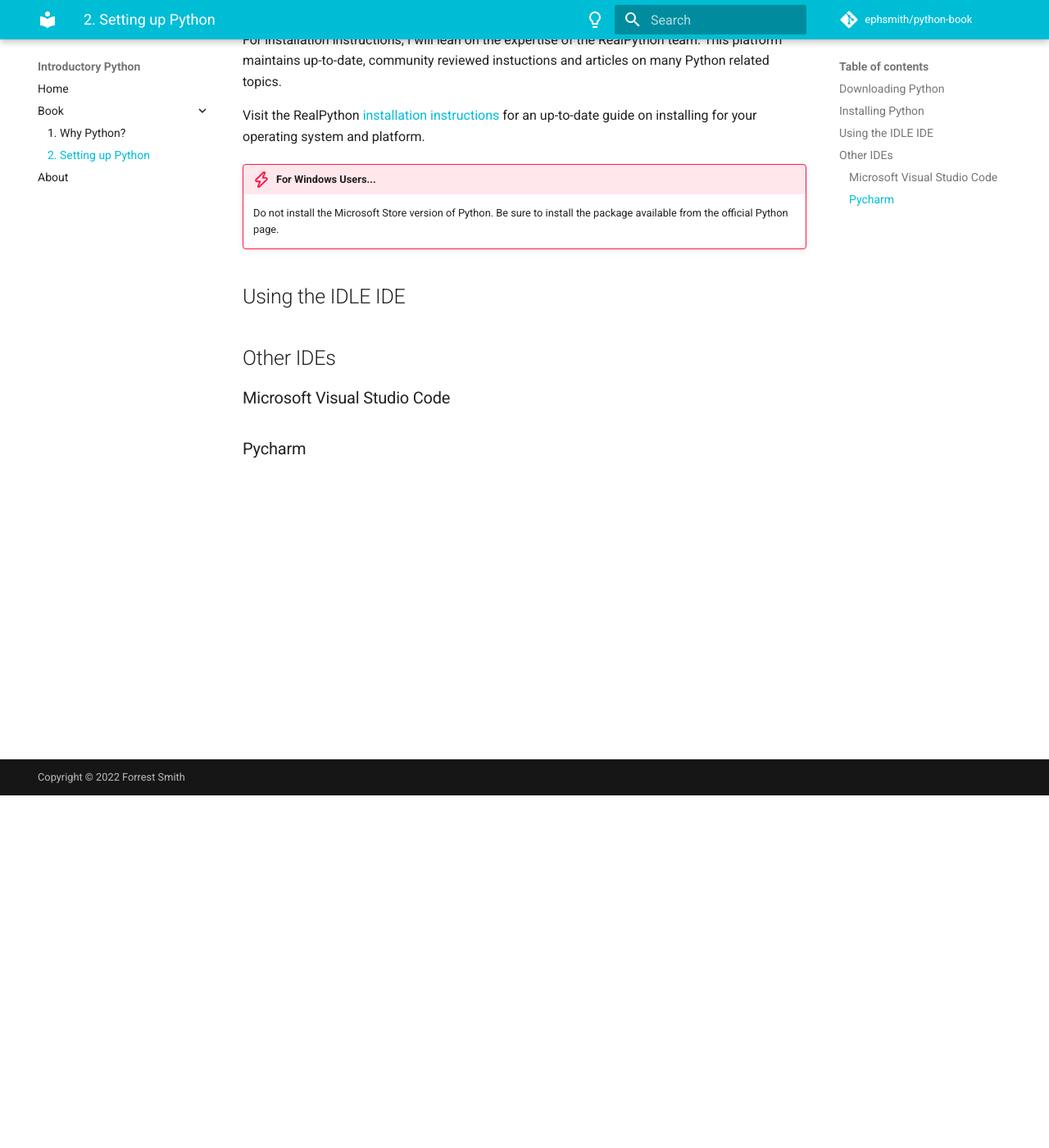
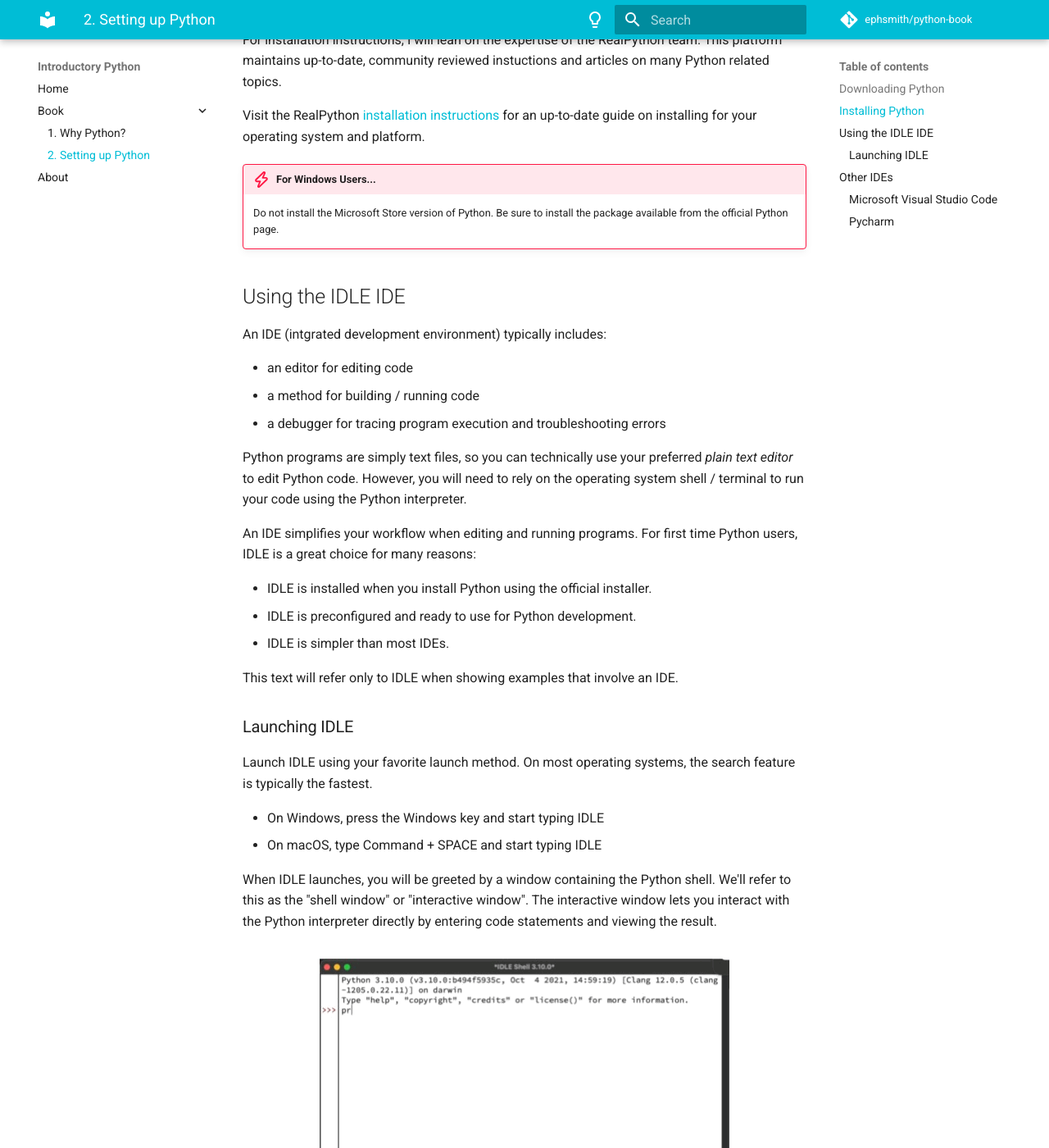
Before and after one commit to ephsmith/python-book, an MkDocs documentation site: the page built from docs/chapter-02.md, in a window 1280 px wide and 1400 px high, scrolled down 430 px. Shown: the whole window at 82% size. Built offline with MkDocs 1.6.1 and Material for MkDocs 9.7.7, drawn with Linux system fonts in a browser that asks for light colours; comment, search, counter and statistics services are not loaded; some of the changed text lies outside the part shown.

Commit message:
updated ch 2 - setting up python.

```diff
--- a/docs/chapter-02.md
+++ b/docs/chapter-02.md
@@ -27,6 +27,46 @@
 
 
 ## Using the IDLE IDE
+An IDE (intgrated development environment) typically includes:
+
+- an editor for editing code
+- a method for building / running code
+- a debugger for tracing program execution and troubleshooting errors
+
+Python programs are simply text files, so you can technically use your preferred
+*plain text editor* to edit Python code. However, you will need to
+rely on the operating system shell / terminal to run your code using
+the Python interpreter.
+
+An IDE simplifies your workflow when editing and running programs. For
+first time Python users, IDLE is a great choice for many reasons:
+
+- IDLE is installed when you install Python using the official
+  installer.
+- IDLE is preconfigured and ready to use for Python development.
+- IDLE is simpler than most IDEs.
+
+This text will refer only to IDLE when showing examples that involve
+an IDE.
+
+### Launching IDLE
+Launch IDLE using your favorite launch method. On most operating
+systems, the search feature is typically the fastest.
+
+- On Windows, press the Windows key and start typing IDLE
+- On macOS, type Command + SPACE and start typing IDLE
+
+When IDLE launches, you will be greeted by a window containing the
+Python shell. We'll refer to this as the "shell window" or
+"interactive window".  The interactive window lets you interact with
+the Python interpreter directly by entering code statements and
+viewing the result.
+
+
+<figure markdown>
+  ![Python Shell](img/ch-02-python-shell.gif){ width="500" }
+  <figcaption>Python Shell / IDLE Interactive Window</figcaption>
+</figure>
 
 ## Other IDEs
 
```
Also changed, not shown: docs/img/ch-02-python-shell.gif (added).
